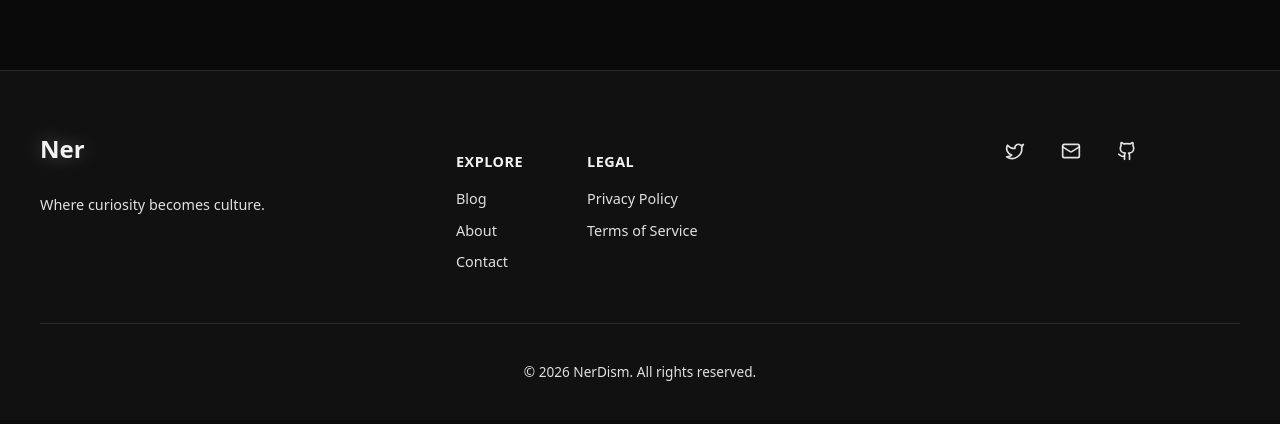
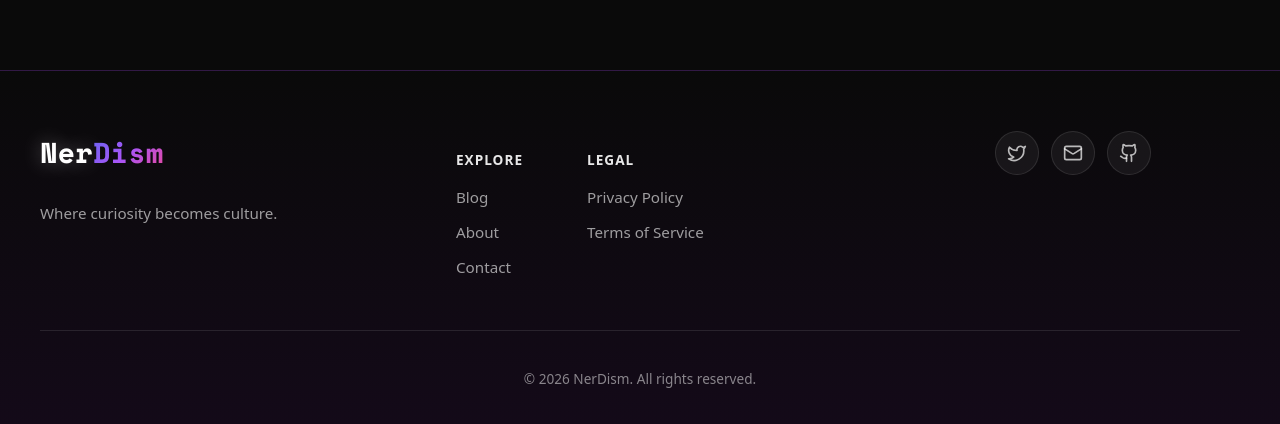
Before and after one commit to QuaziSahil/nerdism-next, a Next.js app: page / in a window 1280 px wide. Shown: the part 1883-2307 px from the top of the page. Built offline with nearby package versions, Linux system fonts and the light colour scheme; no server answers; the database is empty.

Commit message:
Fix footer styling and add custom favicon

```diff
--- a/src/app/layout.js
+++ b/src/app/layout.js
@@ -20,6 +20,10 @@ export const metadata = {
   description: 'Discover the Nerd Inside You. Tech, Gaming, Coding, Anime, Movies, AI - your modern nerd culture blog.',
   keywords: 'tech, gaming, anime, movies, AI, nerd culture, blog',
   authors: [{ name: 'Nerdism' }],
+  icons: {
+    icon: '/icon.png',
+    apple: '/icon.png',
+  },
   openGraph: {
     title: 'NerDism - The Modern Nerd',
     description: 'Where code meets culture. Dive deep into Tech, Gaming, Anime, Movies, and AI.',
--- a/src/components/Footer/Footer.css
+++ b/src/components/Footer/Footer.css
@@ -1,8 +1,8 @@
-/* Site Footer */
+/* Site Footer - NerDism */
 
 .site-footer {
-    background: var(--bg-secondary);
-    border-top: 1px solid var(--border-color);
+    background: linear-gradient(180deg, rgba(10, 10, 10, 0.95) 0%, rgba(20, 10, 25, 0.98) 100%);
+    border-top: 1px solid rgba(168, 85, 247, 0.2);
     padding: 60px 0 24px;
     margin-top: 80px;
 }
@@ -12,10 +12,10 @@
     grid-template-columns: 1.5fr 2fr 1fr;
     gap: 48px;
     padding-bottom: 40px;
-    border-bottom: 1px solid var(--border-color);
+    border-bottom: 1px solid rgba(255, 255, 255, 0.1);
 }
 
-/* Brand */
+/* Brand - FIXED to show full NerDism logo */
 .footer-brand {
     display: flex;
     flex-direction: column;
@@ -23,27 +23,31 @@
 }
 
 .footer-logo {
-    font-size: 1.5rem;
+    font-family: 'Space Mono', monospace;
+    font-size: 1.8rem;
     font-weight: 800;
     text-decoration: none;
-    display: inline-block;
+    display: inline-flex;
+    align-items: center;
 }
 
 .footer-logo .logo-ner {
-    color: var(--text-primary);
+    color: #ffffff;
+    text-shadow: 0 0 20px rgba(255, 255, 255, 0.3);
 }
 
 .footer-logo .logo-dism {
-    background: linear-gradient(135deg, var(--accent-primary), var(--accent-secondary));
+    background: linear-gradient(135deg, #6366f1 0%, #a855f7 50%, #ec4899 100%);
     -webkit-background-clip: text;
     -webkit-text-fill-color: transparent;
     background-clip: text;
 }
 
 .footer-tagline {
-    color: var(--text-muted);
-    font-size: 0.9rem;
-    max-width: 250px;
+    color: rgba(255, 255, 255, 0.6);
+    font-size: 0.95rem;
+    max-width: 280px;
+    line-height: 1.5;
 }
 
 /* Links */
@@ -53,31 +57,31 @@
 }
 
 .link-group h4 {
-    color: var(--text-primary);
-    font-size: 0.9rem;
-    font-weight: 600;
+    color: rgba(255, 255, 255, 0.9);
+    font-size: 0.85rem;
+    font-weight: 700;
     margin-bottom: 16px;
     text-transform: uppercase;
-    letter-spacing: 0.5px;
+    letter-spacing: 1px;
 }
 
 .link-group a {
     display: block;
-    color: var(--text-muted);
+    color: rgba(255, 255, 255, 0.6);
     text-decoration: none;
-    font-size: 0.9rem;
-    margin-bottom: 10px;
+    font-size: 0.95rem;
+    margin-bottom: 12px;
     transition: color 0.2s ease;
 }
 
 .link-group a:hover {
-    color: var(--accent-primary);
+    color: #a855f7;
 }
 
-/* Social */
+/* Social Icons */
 .footer-social {
     display: flex;
-    gap: 16px;
+    gap: 12px;
     align-items: flex-start;
 }
 
@@ -85,18 +89,21 @@
     display: flex;
     align-items: center;
     justify-content: center;
-    width: 40px;
-    height: 40px;
+    width: 42px;
+    height: 42px;
     border-radius: 50%;
-    background: var(--bg-tertiary);
-    color: var(--text-muted);
-    transition: all 0.2s ease;
+    background: rgba(255, 255, 255, 0.05);
+    border: 1px solid rgba(255, 255, 255, 0.1);
+    color: rgba(255, 255, 255, 0.7);
+    transition: all 0.3s ease;
 }
 
 .footer-social a:hover {
-    background: var(--accent-primary);
+    background: linear-gradient(135deg, #6366f1, #a855f7);
+    border-color: transparent;
     color: white;
-    transform: translateY(-2px);
+    transform: translateY(-3px);
+    box-shadow: 0 8px 25px rgba(168, 85, 247, 0.4);
 }
 
 /* Copyright */
@@ -106,20 +113,20 @@
 }
 
 .footer-bottom p {
-    color: var(--text-muted);
+    color: rgba(255, 255, 255, 0.5);
     font-size: 0.85rem;
 }
 
-/* Mobile */
+/* ============ MOBILE RESPONSIVE ============ */
 @media (max-width: 768px) {
     .site-footer {
-        padding: 40px 0 20px;
+        padding: 48px 0 20px;
         margin-top: 60px;
     }
 
     .footer-content {
         grid-template-columns: 1fr;
-        gap: 32px;
+        gap: 36px;
         text-align: center;
     }
 
@@ -127,8 +134,14 @@
         align-items: center;
     }
 
+    .footer-logo {
+        font-size: 1.6rem;
+        justify-content: center;
+    }
+
     .footer-tagline {
         max-width: none;
+        text-align: center;
     }
 
     .footer-links {
@@ -136,7 +149,23 @@
         gap: 48px;
     }
 
+    .link-group {
+        text-align: center;
+    }
+
     .footer-social {
         justify-content: center;
     }
 }
+
+@media (max-width: 480px) {
+    .footer-links {
+        flex-direction: column;
+        gap: 28px;
+    }
+
+    .footer-social a {
+        width: 44px;
+        height: 44px;
+    }
+}
```
Also changed, not shown: public/icon.png (added), 1 other file (tests, documents, lock files or other folders).
